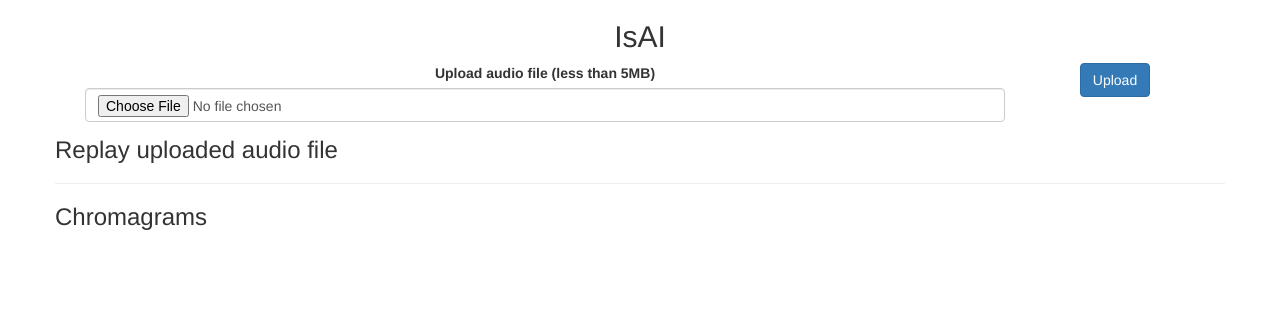
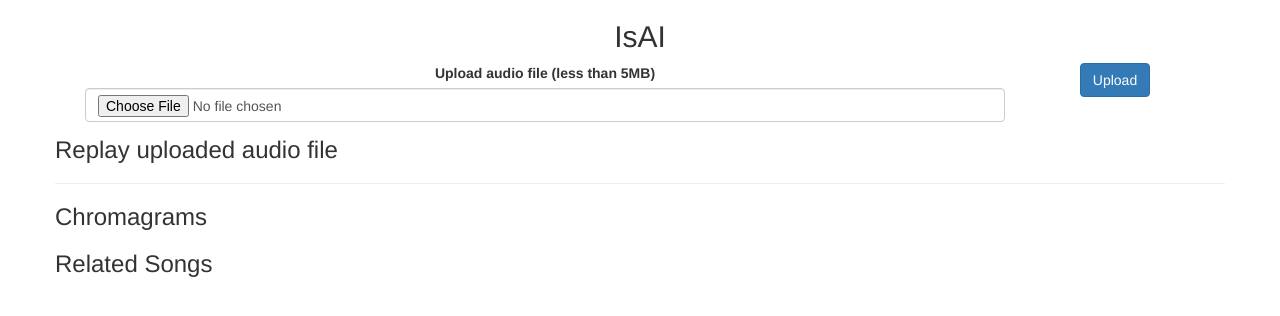
Before and after one commit to arunravishankar/IsAI, a Flask app: template templates/index.html in a window 1280 px wide. Shown: the top 316 px of the page. Run offline with Flask 2, Linux system fonts and the light colour scheme; the template is opened without the code that fills it, so the values that code supplies are empty; some libraries are stand-ins or nearby versions.

Commit message:
Show results page along with table of suggested songs
- in index.html added functionality to grab tables from app
- in app.py
   - added placeholder table to be displayed in html

```diff
--- a/app.py
+++ b/app.py
@@ -9,6 +9,7 @@ from bokeh.embed import components
 from bokeh.resources import INLINE
 from bokeh.palettes import YlOrRd
 from bokeh.models.annotations import Title
+from json2html import *
 
 app = Flask(__name__)
 app.config['UPLOAD_PATH'] = 'uploads'
@@ -69,12 +70,43 @@ def upload_files(result_table='temp'):
             scripts[file] = script
             divs[file] = div
 
+            if result_table == 'temp':
+                related_links = ["https://www.sangeethamshare.org/tvg/UPLOADS-1001---1200/1172-T.N.Seshagopalan_7-Navarathnamalika-4-Podhigai_TV/",
+                                "https://www.sangeethamshare.org/tvg/UPLOADS-6201---6400/6301-Bharathi_Ramasubban/",
+                                "https://www.sangeethamshare.org/tvg/UPLOADS-1801---2000/1914-KS_Narayanaswami-Veena-FM_Amritavarshini/",
+                                "https://www.sangeethamshare.org/tvg/UPLOADS-3201---3400/3351-MS_Sheela-Veenai_Kuppiyer_Compositions/",
+                                "https://www.sangeethamshare.org/tvg/UPLOADS-3601---3800/3800-S_Saketharaman/"]
+                related_table = {
+                    "Related Links": [
+                        {"Kriti (Song)": 'sarOja daLa nEtri himagiri', "Ragam": 'shankarAbharaNam',
+                        "Composer": 'Syama Sastri', "Artist": 'TN Seshagopalan', "Link": related_links[0]},
+                        {"Kriti (Song)": 'dakSinNAmUrtE', "Ragam": 'shankarAbharaNam',
+                        "Composer": 'Muthuswamy Dikshitar', "Artist": 'Bharathi Ramasubban', "Link": related_links[1]},
+                        {"Kriti (Song)": 'manasu svAdhInamaina', "Ragam": 'shankarAbharaNam',
+                        "Composer": 'Tyagaraja', "Artist": 'KS Narayanaswami', "Link": related_links[2]},
+                        {"Kriti (Song)": 'bAgu mIraganu', "Ragam": 'shankarAbharaNam',
+                        "Composer": 'Veenai Kuppiyer', "Artist": 'MS Sheela	', "Link": related_links[3]},
+                        {"Kriti (Song)": 'yArenreNNAmalE', "Ragam": 'shankarAbharaNam',
+                        "Composer": 'Arunachala Kavi', "Artist": 'S Saketharaman', "Link": related_links[4]}
+                    ]
+                }
+
+                tables[file] = json2html.convert(
+                    json=related_table,
+                    table_attributes="id=\"link-table\" class=\"table table-bordered table-hover\""
+                )
+            else:
+                tables[file] = json2html.convert(
+                    json={},
+                    table_attributes="id=\"link-table\" class=\"table table-bordered table-hover\""
+                )
 
         html = render_template('index.html',
                                files=files, js_resources=js_resources,
                                css_resources=css_resources,
                                scripts=scripts,
-                               divs=divs)
+                               divs=divs,
+                               tables=tables)
         return html
     return '', 204
 
--- a/templates/index.html
+++ b/templates/index.html
@@ -44,6 +44,12 @@
         {{ scripts[file]|indent(4)|safe }} {{ divs[file]|indent(4)|safe }}
         {% endfor %}
       </div>
+      <div>
+        <h3>Related Songs</h3>
+        {% for file in files %}
+        {{ tables[file]|indent(4)|safe }}
+        {% endfor %}
+      </div>
     </div>
   </div>
   <!-- Bootstrap core JavaScript
```
